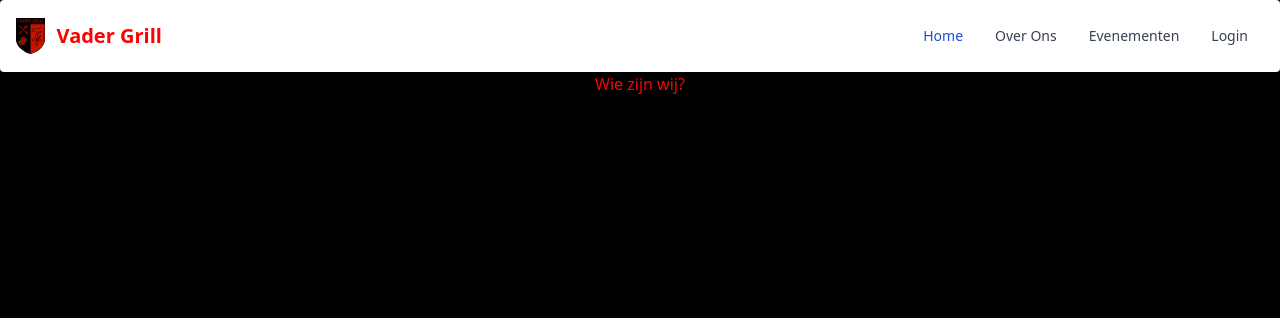
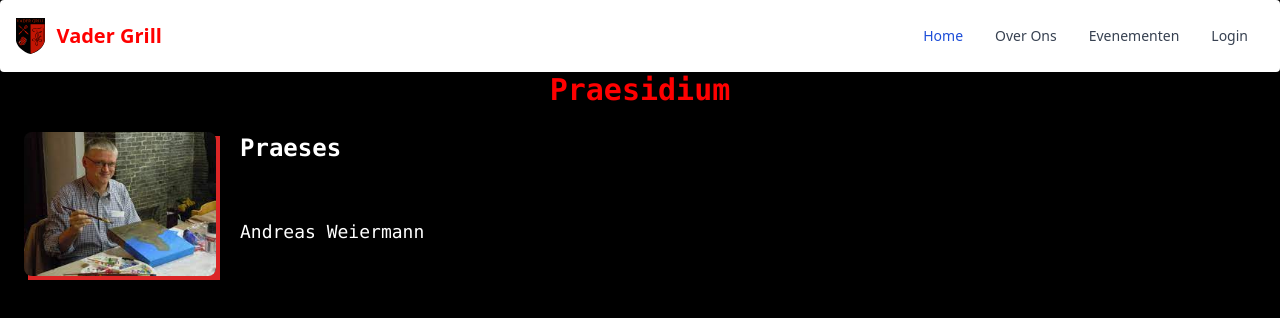
Before and after one commit to TakeoIschiFan/vadergrill-site, a SvelteKit app in the folder frontend/: page /over-ons in a window 1280 px wide. Shown: the top 318 px of the page. Built offline with nearby package versions, Linux system fonts and the light colour scheme.

Commit message:
Over ons update test

```diff
--- a/frontend/src/routes/over-ons/+page.svelte
+++ b/frontend/src/routes/over-ons/+page.svelte
@@ -1 +1,24 @@
-Wie zijn wij?
+<h1 class="text-3xl font-bold font-mono Underline">Praesidium</h1>
+
+<div class="flex p-6 font-mono">
+  <div
+    class="flex w-48 mb-10 relative z-10 before:absolute before:top-1 before:left-1 before:w-full before:h-full before:bg-red-600"
+  >
+    <img
+      src="/testfoto.jpg"
+      alt=""
+      class="relative z-10 inset-0 w-full h-full object-cover rounded-lg"
+      loading="lazy"
+    />
+  </div>
+  <div class="flex pl-6">
+    <div
+      class="relative flex flex-wrap items-baseline pb-6 before:bg-black before:absolute before:-top-6 before:bottom-0 before:-left-60 before:-right-6"
+    >
+      <h1 class="relative w-full flex mb-2 text-2xl font-semibold text-white">
+        Praeses
+      </h1>
+      <div class="relative text-lg text-white">Andreas Weiermann</div>
+    </div>
+  </div>
+</div>
```
Also changed, not shown: frontend/src/app.css (line endings or trailing spaces), frontend/static/testfoto.jpg (added).
